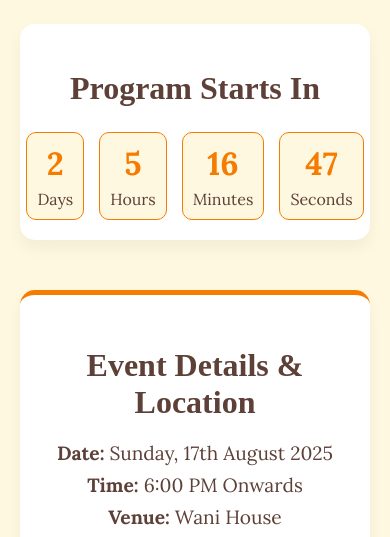
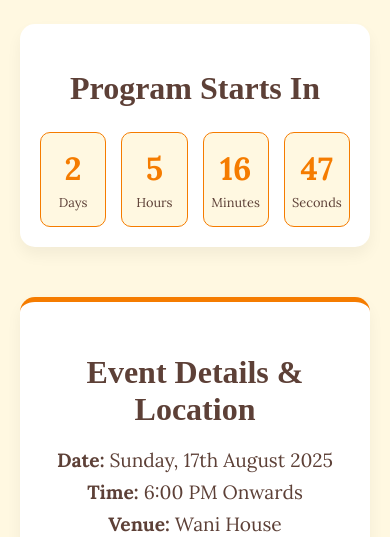
Before and after one commit to VareshWani/Janmashtami-Invitation, a plain HTML site: page index.html in a window 390 px wide. Shown: the part 1580-2117 px from the top of the page. Drawn offline with Linux system fonts and the light colour scheme; a web font is replaced by a local one.

Commit message:
Update index.html

```diff
--- a/index.html
+++ b/index.html
@@ -3,12 +3,11 @@
 <head>
     <meta charset="UTF-8">
     <meta name="viewport" content="width=device-width, initial-scale=1.0">
-    <title>Nandotsav Invitation</title>
+    <title>Janmashtami Invitation</title>
     <link rel="preconnect" href="https://fonts.googleapis.com">
     <link rel="preconnect" href="https://fonts.gstatic.com" crossorigin>
     <link href="https://fonts.googleapis.com/css2?family=Tiro+Devanagari+Hindi:ital@0;1&family=Lora:ital,wght@0,400..700;1,400..700&display=swap" rel="stylesheet">
     <style>
-
         body {
             margin: 0;
             font-family: 'Lora', serif;
@@ -16,15 +15,11 @@
             color: #5D4037;
             text-align: center;
         }
-
-
         .container {
             max-width: 900px;
             margin: 0 auto;
             padding: 20px;
         }
-
-
         .heading-image-container img {
             width: 100%;
             height: auto;
@@ -33,36 +28,29 @@
             margin-bottom: 30px;
             box-shadow: 0 10px 20px rgba(0,0,0,0.1);
         }
-
-
         .invitation-text {
             padding: 0 15px;
             margin-bottom: 40px;
         }
-
         .invitation-text h1 {
             font-family: 'Tiro Devanagari Hindi', serif;
             font-size: 2.8rem;
-            color: #F57C00; /* Orange Color */
+            color: #F57C00;
             margin-bottom: 10px;
             font-weight: 700;
         }
-
         .invitation-text p {
             font-size: 1.2rem;
             line-height: 1.6;
             max-width: 700px;
             margin: 0 auto 20px auto;
         }
-
-
         .card-gallery {
             display: flex;
             flex-wrap: wrap;
             justify-content: center;
             gap: 30px;
         }
-
         .image-card {
             background-color: #ffffff;
             border-radius: 15px;
@@ -74,12 +62,10 @@
             box-sizing: border-box;
             overflow: hidden;
         }
-
         .image-card:hover {
             transform: translateY(-5px) scale(1.03);
             box-shadow: 0 12px 25px rgba(0,0,0,0.15);
         }
-
         .image-card img {
             width: 100%;
             height: 400px;
@@ -87,8 +73,6 @@
             display: block;
             border-radius: 10px;
         }
-
-
         .countdown-container {
             margin: 50px auto;
             padding: 20px;
@@ -97,51 +81,44 @@
             box-shadow: 0 8px 15px rgba(0,0,0,0.05);
             max-width: 600px;
         }
-
         .countdown-container h2 {
-             font-family: 'Tiro Devanagari Hindi', serif;
+            font-family: 'Tiro Devanagari Hindi', serif;
             font-size: 2rem;
             color: #5D4037;
             margin-bottom: 25px;
         }
-
         #timer {
             display: flex;
             justify-content: center;
             gap: 15px;
         }
-
         .timer-box {
             background: #FFF8E1;
-            padding: 15px;
+            padding: 15px 5px;
             border-radius: 10px;
-            width: 100px;
             border: 1px solid #F57C00;
+            flex: 1;
+            max-width: 100px;
         }
-
         .timer-box span {
             display: block;
         }
-
         .timer-box .time {
             font-size: 2.5rem;
             font-weight: bold;
             color: #F57C00;
         }
-
         .timer-box .label {
             font-size: 1rem;
             margin-top: 5px;
             color: #5D4037;
         }
-
         #timer-finished-message {
             font-size: 2rem;
             font-weight: bold;
             color: #F57C00;
             padding: 40px 20px;
         }
-
         .details-location-section {
             margin-top: 50px;
             padding: 25px;
@@ -150,34 +127,26 @@
             box-shadow: 0 8px 15px rgba(0,0,0,0.05);
             border-top: 5px solid #F57C00;
         }
-
         .details-location-section h2 {
             font-family: 'Tiro Devanagari Hindi', serif;
             font-size: 2rem;
             color: #5D4037;
             margin-bottom: 20px;
         }
-
         .event-details p {
             font-size: 1.2rem;
             margin: 8px 0;
         }
-
         .location-map {
             margin-top: 30px;
             border-radius: 15px;
             overflow: hidden;
         }
-
         .location-map iframe {
             width: 100%;
             height: 450px;
             border: 0;
         }
-
-
-
-
         @media (min-width: 768px) {
             .invitation-text h1 {
                 font-size: 3.5rem;
@@ -186,38 +155,28 @@
                 font-size: 1.3rem;
             }
             .image-card {
-
                 width: calc(50% - 15px);
             }
         }
-
         @media (max-width: 480px) {
-            .timer-box {
-                width: 70px;
-                padding: 10px;
-            }
              .timer-box .time {
                 font-size: 2rem;
             }
+            .timer-box .label {
+                font-size: 0.8rem;
+            }
         }
-
     </style>
 </head>
 <body>
-
     <div class="container">
-
         <div class="heading-image-container">
             <img src="./Images/heading_New.jpg" alt="Nandotsav Invitation Heading">
         </div>
-
-
         <div class="invitation-text">
             <h1>Janmashtami</h1>
             <p>We cordially invite you and your family to grace the blessed occasion of Janmashtami at Wani House. Please join us for an evening on 17th August 2025 from 6pm Onwards for taking Darshan of Laddu Gopal!</p>
         </div>
-
-
         <div class="card-gallery">
             <div class="image-card">
                 <img src="./Images/laddu gopal image.jpg" alt="Laddu Gopal Image 1">
@@ -226,8 +185,6 @@
                 <img src="./Images/Laddu gopal image 1.jpg" alt="Laddu Gopal Image 2">
             </div>
         </div>
-
-        <!-- Countdown Timer Section -->
         <div class="countdown-container">
             <h2 id="timer-title">Program Starts In</h2>
             <div id="timer">
@@ -252,7 +209,6 @@
                 The Program has Started!
             </div>
         </div>
-
         <div class="details-location-section">
             <h2>Event Details & Location</h2>
             <div class="event-details">
@@ -261,7 +217,6 @@
                 <p><strong>Venue:</strong> Wani House</p>
             </div>
             <div class="location-map">
-
                 <iframe
                     src="https://www.google.com/maps/embed?pb=!1m18!1m12!1m3!1d504.59213817032247!2d73.77539516852445!3d19.98639709212527!2m3!1f0!2f0!3f0!3m2!1i1024!2i768!4f13.1!3m3!1m2!1s0x3bddeb324afdf3c7%3A0x648f92b301701efe!2sRatan%20Paradise!5e0!3m2!1sen!2sin!4v1755239675447!5m2!1sen!2sin"
                     allowfullscreen=""
@@ -271,31 +226,19 @@
             </div>
         </div>
     </div>
-
     <script>
-
-
         const countDownDate = new Date("Aug 17, 2025 18:00:00").getTime();
-
         const x = setInterval(function() {
-
-            // Get today's date and time
             const now = new Date().getTime();
-
             const distance = countDownDate - now;
-
-
             const days = Math.floor(distance / (1000 * 60 * 60 * 24));
             const hours = Math.floor((distance % (1000 * 60 * 60 * 24)) / (1000 * 60 * 60));
             const minutes = Math.floor((distance % (1000 * 60 * 60)) / (1000 * 60));
             const seconds = Math.floor((distance % (1000 * 60)) / 1000);
-
             document.getElementById("days").innerText = days;
             document.getElementById("hours").innerText = hours;
             document.getElementById("minutes").innerText = minutes;
             document.getElementById("seconds").innerText = seconds;
-
-
             if (distance < 0) {
                 clearInterval(x);
                 document.getElementById("timer-title").style.display = "none";
```
